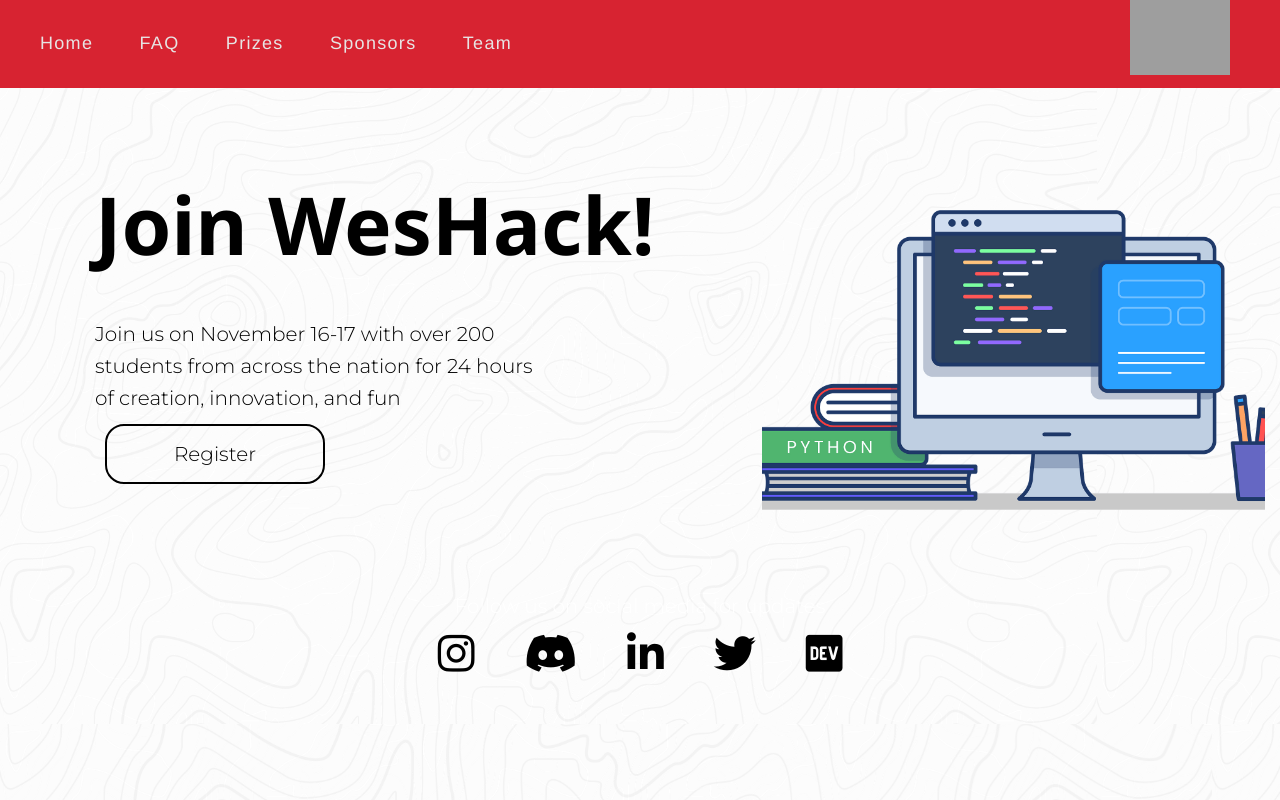
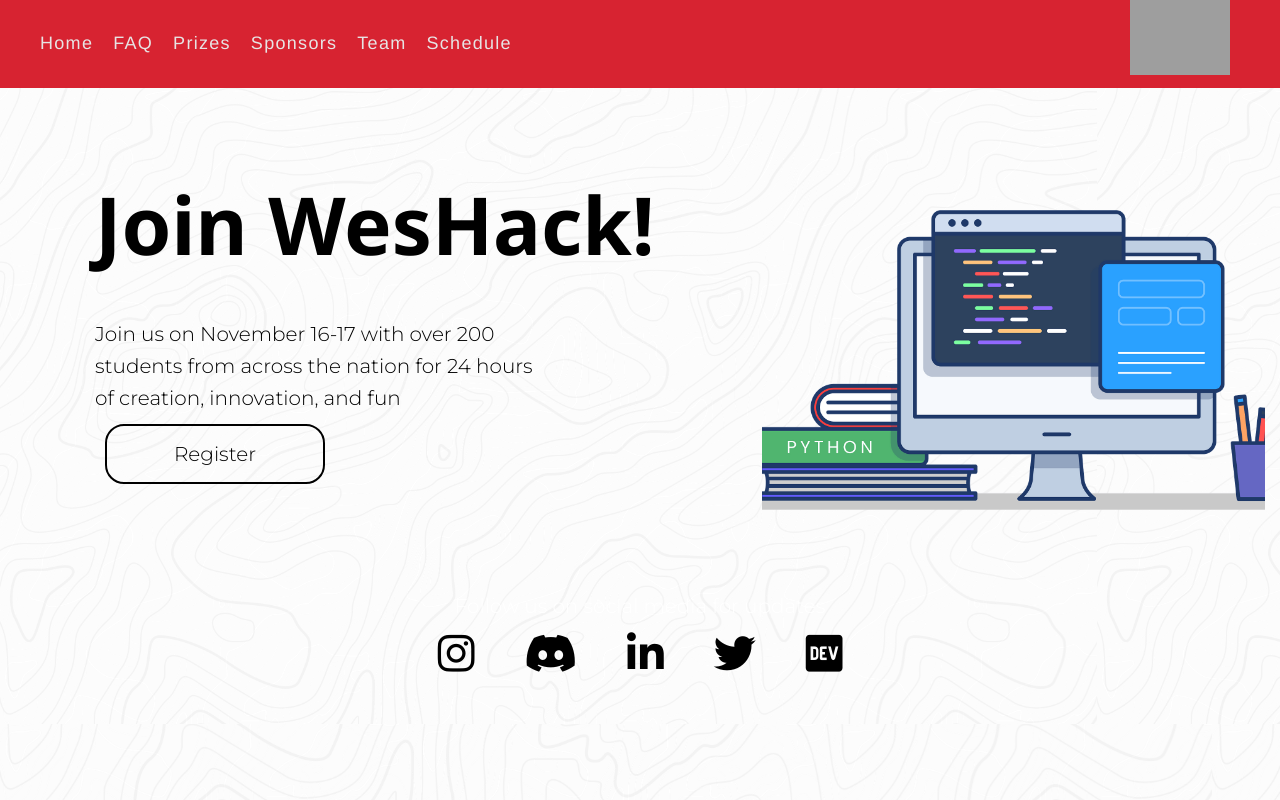
Before and after one commit to ananafrida/weshack-2024, a React (Create React App) app: page / in a window 1280 px wide. Shown: the top 800 px of the page. Built offline with nearby package versions, Linux system fonts and the light colour scheme; grey boxes are pictures that could not be loaded.

Commit message:
hyperlink event schedule

```diff
--- a/src/containers/Home/HomePage.jsx
+++ b/src/containers/Home/HomePage.jsx
@@ -150,18 +150,12 @@ export default function HomePage() {
         {/* ********Judges here ***** */}
 
         <h1 id="team">Judges</h1>
-        {FOOTER.JOIN_TEAM.required && (
-          <JoinTeam
-            placeholder="Join our team"
-            formLink={TOP_SECTION.JUDGES_FORM_LINK}
-            content="Coming soon!"
-          />
-        )}
         {JudgesInfo.map(TeamMembers)}
         {/* ********Team ending here ***** */}
-
+        <Row id="schedule">
         <h1>Event Schedule</h1>
         <Schedule />
+        </Row>
 
       </Container>
       <Footer />
--- a/src/containers/navbar/App.jsx
+++ b/src/containers/navbar/App.jsx
@@ -121,6 +121,11 @@ const NAVBAR = ({}) => {
                   <span className="links">Team </span>{' '}
                 </Link>
               </li>
+              <li>
+                <Link to={`#schedule`}>
+                  <span className="links">Schedule </span>{' '}
+                </Link>
+              </li>
               <img
                 className="s-close"
                 onClick={() => setToggle(true)}
```
